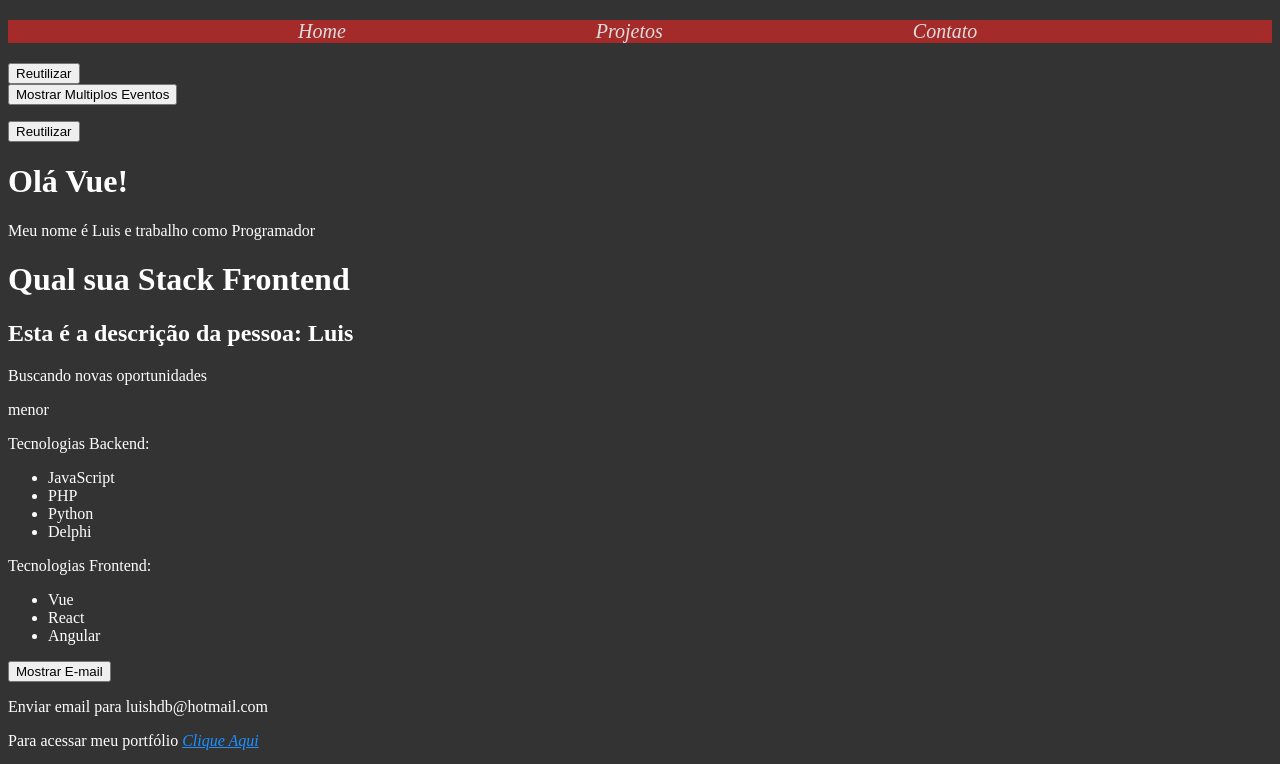
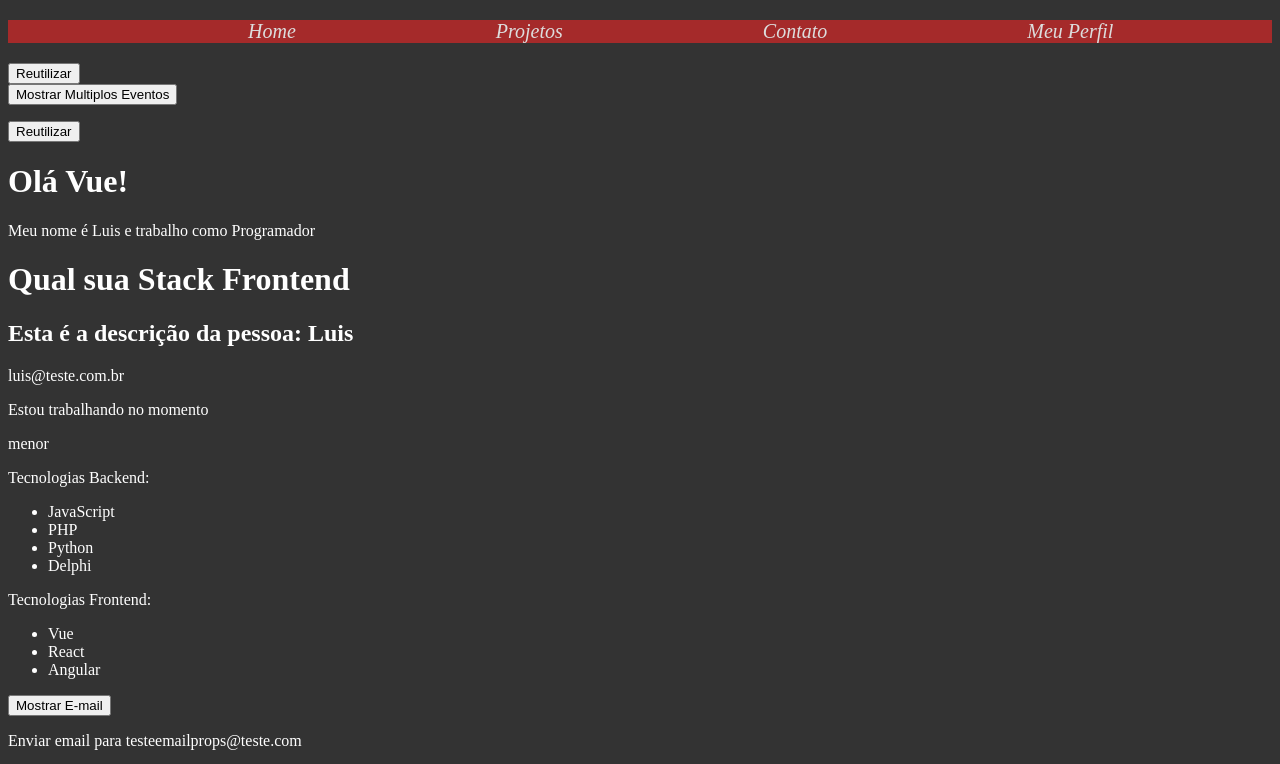
Before and after one commit to LuisBianchines/vue_cli, a Vue app: page / in a window 1280 px wide. Shown: the top 764 px of the page. Built offline with nearby package versions, Linux system fonts and the light colour scheme.

Commit message:
Fundamentos Props

```diff
--- a/src/App.vue
+++ b/src/App.vue
@@ -1,6 +1,6 @@
 <template>
   <div>
-    <Header />
+    <Header :logado="true"/>
     <reutilizacao />
     <MultiplosEventos />
     <reutilizacao />
--- a/src/components/Header.vue
+++ b/src/components/Header.vue
@@ -4,6 +4,7 @@
       <li><a href="#">Home</a></li>
       <li><a href="#">Projetos</a></li>
       <li><a href="#">Contato</a></li>
+      <li v-if="logado"><a href="#">Meu Perfil</a></li>
     </ul>
   </div>
 </template>
@@ -11,6 +12,7 @@
 <script>
 export default {
   name: "HeaderTeste",
+  props: ["logado"]
 };
 </script>
 
@@ -27,7 +29,7 @@ ul {
 }
 
 li {
-  margin-left: 250px;
+  margin-left: 200px;
 }
 
 a {
--- a/src/components/LifeCycle.vue
+++ b/src/components/LifeCycle.vue
@@ -2,36 +2,34 @@
   <div>
     <h1>Qual sua Stack {{ valor }}</h1>
   </div>
-
 </template>
 
 <script>
 export default {
-        name: 'LyfeCycle',
-        data(){
+  name: "LyfeCycle",
+  data() {
     return {
-                valor: 'ainda nao sei'
-            }
+      valor: "ainda nao sei",
+    };
   },
-        created(){
+  created() {
     setTimeout(() => {
-                this.valor = 'Backend'
+      this.valor = "Backend";
     }, 1000);
 
-            this.LifeCycle()
+    this.LifeCycle();
   },
-        mounted(){
+  mounted() {
     setTimeout(() => {
-                this.valor = 'Frontend'
+      this.valor = "Frontend";
     }, 2000);
 
-            this.LifeCycle()
-
+    this.LifeCycle();
   },
   methods: {
-            LifeCycle(){
+    LifeCycle() {
       //console.log('Deu certo');
-            }
-        }
-    }
+    },
+  },
+};
 </script>
--- a/src/components/Pessoa.vue
+++ b/src/components/Pessoa.vue
@@ -1,7 +1,7 @@
 <template>
     <div>
         <h2>Esta é a descrição da pessoa: {{ valor }}</h2>
-        <Info />
+        <Info compEmail="luis@teste.com.br" :email="email" :trabalhando="true"/>
         <Form />
     </div>
 </template>
@@ -14,7 +14,8 @@
     name: 'PessoaTeste',
     data() {
         return {
-            valor: 'Luis'
+            valor: 'Luis',
+            email: 'testeemailprops@teste.com'
         };
     },
     components: {
--- a/src/components/info.vue
+++ b/src/components/info.vue
@@ -1,5 +1,6 @@
 <template>
   <div>
+    <p>{{ compEmail }}</p>
     <p v-if="trabalhando">Estou trabalhando no momento</p>
     <p v-else>Buscando novas oportunidades</p>
     <p v-if="4 > 6">Maior</p>
@@ -43,10 +44,13 @@
         components: {
             Picture
         },
+        props: {
+          compEmail: String,
+          email: String,
+          trabalhando: Boolean
+        },
         data(){
             return {
-                trabalhando: false,
-                email: 'luishdb@hotmail.com',
                 mostrar_email: true,
                 meu_link: 'http://google.com',
                 textoBotao: 'Mostrar E-mail',
```
Lines whose indentation alone changed are shown as unchanged.
